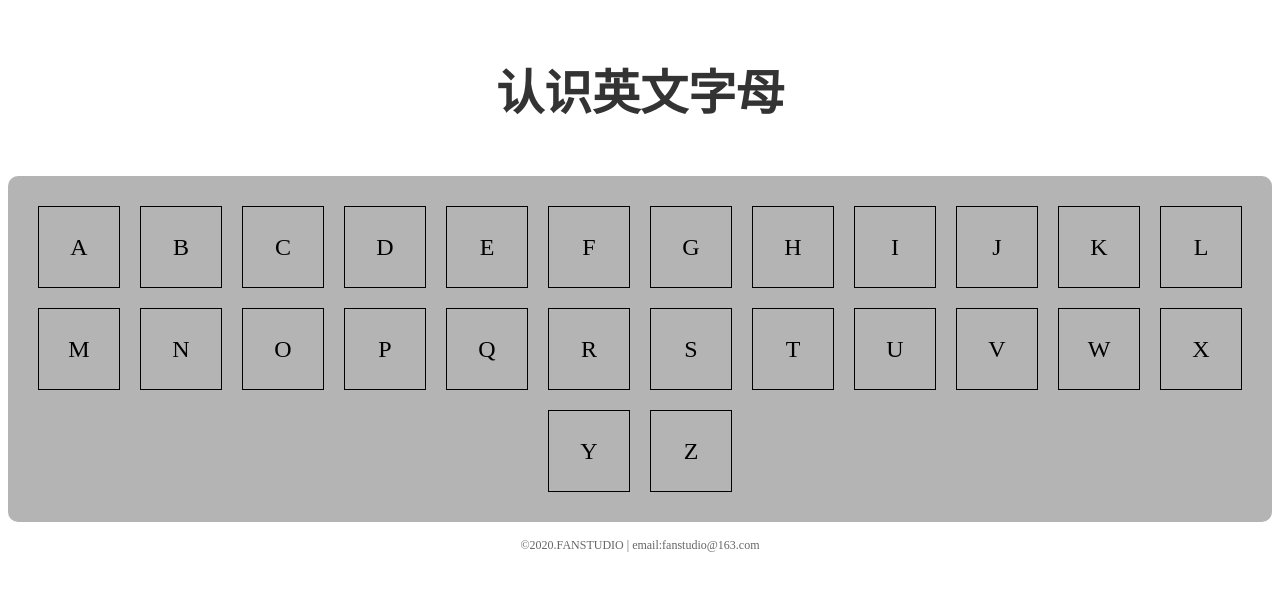
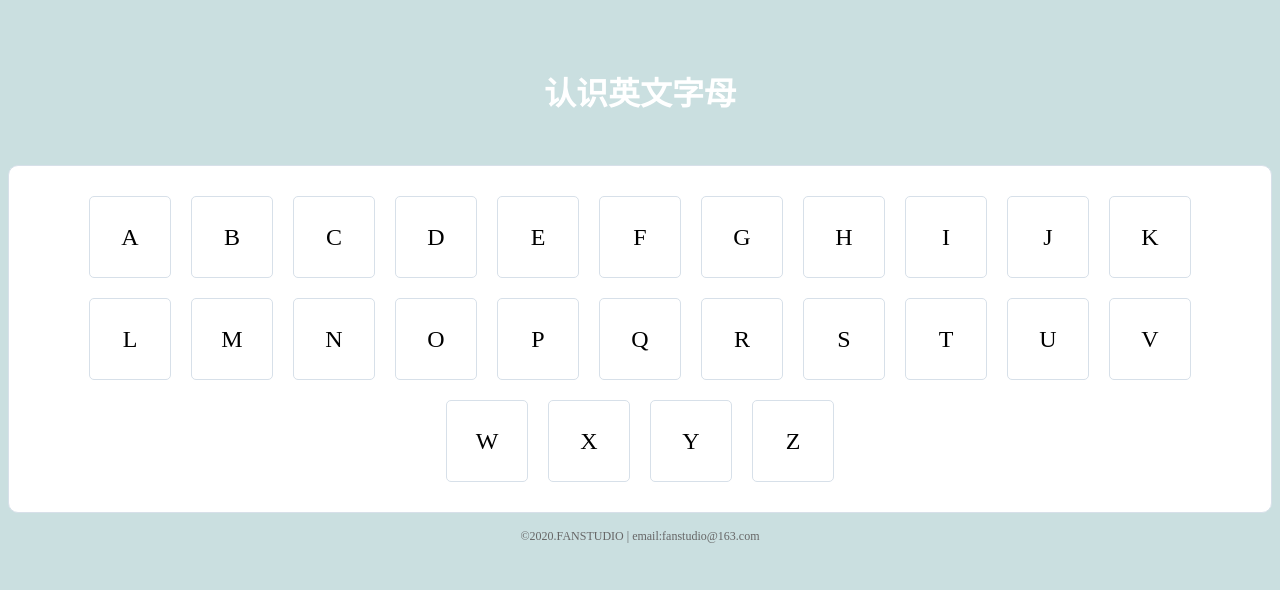
Before and after one commit to fanstudio/children-abc, a plain HTML site: page 认识英文字母.html in a window 1280 px wide. Drawn offline with Linux system fonts and the light colour scheme.

Commit message:
修改样式

```diff
--- a/认识英文字母.html
+++ b/认识英文字母.html
@@ -6,19 +6,24 @@
     <meta name="viewport" content="width=device-width, initial-scale=1.0">
     <title>认识英文字母</title>
     <style>
+        body {
+            background: #cadfe0;
+        }
+
         h1 {
             margin-top: 44px;
+            color: white;
             text-align: center;
-            color: #333;
-            font-size: 48px;
+            font-size: 32px;
             line-height: 100px;
         }
 
         ul {
             list-style: none;
-            background: rgb(180, 180, 180);
+            background: white;
             text-align: center;
             padding: 20px;
+            border: 1px solid #d7e0e9;
             border-radius: 10px;
         }
 
@@ -26,16 +31,18 @@
             display: inline-block;
             width: 80px;
             height: 80px;
-            border: 1px solid black;
+            border: 1px solid #333;
             margin: 10px;
             text-align: center;
             font-size: 24px;
             line-height: 80px;
             cursor: pointer;
+            border: 1px solid #d7e0e9;
+            border-radius: 5px;
         }
 
         .active {
-            border: 1px solid yellow;
+            border: 1px solid red;
             color: white;
             background: rgb(22, 22, 22);
         }
@@ -106,10 +113,13 @@
 
         // 3.添加按键事件
         document.body.addEventListener('keydown', function(e) {
+            if (e.key.length > 1 || !/[a-zA-Z]/.test(e.key)) return;
             let elment = document.querySelector('#' + e.key.toUpperCase());
+
             elment.className = "active";
         });
         document.body.addEventListener('keyup', function(e) {
+            if (e.key.length > 1 || !/[a-zA-Z]/.test(e.key)) return;
             let elment = document.querySelector('#' + e.key.toUpperCase());
             elment.className = "";
             playCharector(e.key);
```
